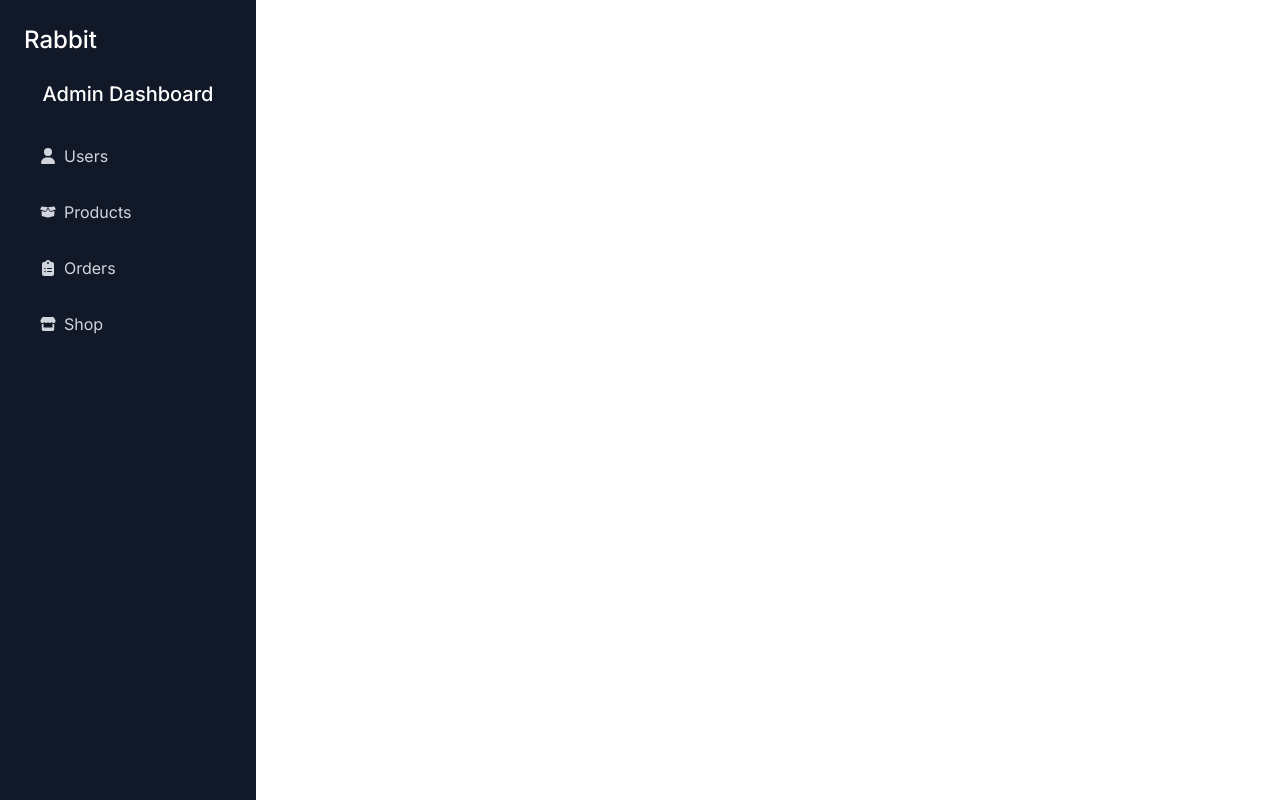
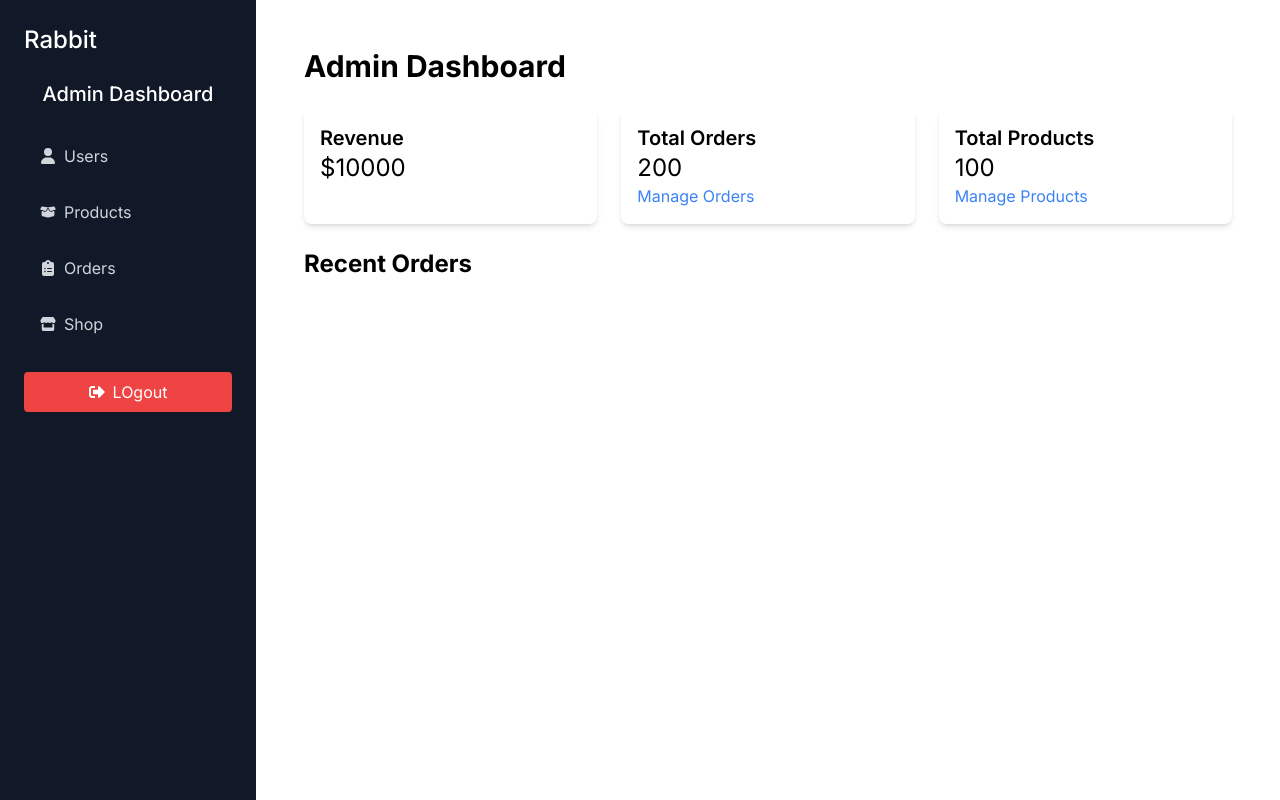
Before and after one commit to Akhilpatyal/Rabbit, a React (Vite) app in the folder frontend/: page /admin in a window 1280 px wide. Built offline with nearby package versions, Linux system fonts and the light colour scheme.

Commit message:
add admin section

```diff
--- a/frontend/src/App.jsx
+++ b/frontend/src/App.jsx
@@ -1,7 +1,7 @@
 import { BrowserRouter, Routes, Route } from "react-router-dom";
 import UserLayout from "./components/Layout/UserLayout";
 import Home from "./pages/Home";
-import {Toaster} from "sonner"
+import { Toaster } from "sonner";
 import Login from "./pages/Login";
 import Register from "./pages/Register";
 import Profile from "./pages/Profile";
@@ -12,25 +12,28 @@ import OrderConfirmation from "./pages/OrderConfirmation";
 import OrderDetailsPage from "./pages/OrderDetailsPage";
 import MyOrderPage from "./pages/MyOrderPage";
 import AdminLayout from "./components/Admin/AdminLayout";
+import AdminHomePage from "./pages/AdminHomePage";
 function App() {
   return (
-    <BrowserRouter future={{v7_startTransition:true}}>
-    <Toaster position="top-right"/>
+    <BrowserRouter future={{ v7_startTransition: true }}>
+      <Toaster position="top-right" />
       <Routes>
         <Route path="/" element={<UserLayout />}>
-          <Route index element={<Home />}/>
-          <Route path="login" element={<Login />}/>
-          <Route path="register" element={<Register />}/>
-          <Route path="profile" element={<Profile />}/>
-          <Route path="collections/:collection" element={<CollectionPage />}/>
-          <Route path="product/:id" element={<ProductDetails />}/>
-          <Route path="checkout" element={<CheckOut />}/>
-          <Route path="order-confirmation" element={<OrderConfirmation />}/>
-          <Route path="order/:id" element={<OrderDetailsPage />}/>
-          <Route path="/my-orders" element={<MyOrderPage />}/>
+          <Route index element={<Home />} />
+          <Route path="login" element={<Login />} />
+          <Route path="register" element={<Register />} />
+          <Route path="profile" element={<Profile />} />
+          <Route path="collections/:collection" element={<CollectionPage />} />
+          <Route path="product/:id" element={<ProductDetails />} />
+          <Route path="checkout" element={<CheckOut />} />
+          <Route path="order-confirmation" element={<OrderConfirmation />} />
+          <Route path="order/:id" element={<OrderDetailsPage />} />
+          <Route path="/my-orders" element={<MyOrderPage />} />
         </Route>
 
-          <Route path="/admin" element={<AdminLayout />}/>
+        <Route path="/admin" element={<AdminLayout />}>
+          <Route index element={<AdminHomePage />} />
+        </Route>
       </Routes>
     </BrowserRouter>
   );
--- a/frontend/src/components/Admin/AdminSlidebar.jsx
+++ b/frontend/src/components/Admin/AdminSlidebar.jsx
@@ -1,33 +1,77 @@
-import { FaBoxOpen, FaClipboardList, FaStore, FaUser } from "react-icons/fa6"
-import { Link, NavLink } from "react-router-dom"
+import { FaBoxOpen, FaClipboardList, FaStore, FaUser } from "react-icons/fa6";
+import { FaSignOutAlt } from "react-icons/fa";
+import { Link, NavLink, useNavigate } from "react-router-dom";
 
 const AdminSlidebar = () => {
+  const navigate = useNavigate();
+  const handleLogout = () => {
+    navigate("/");
+  };
   return (
     <div className="p-6">
       <div className="mb-6">
-            <Link to="/admin" className="text-2xl font-medium">Rabbit</Link>
+        <Link to="/admin" className="text-2xl font-medium">
+          Rabbit
+        </Link>
       </div>
       <h2 className="text-xl font-medium mb-6 text-center">Admin Dashboard</h2>
-        <div className="flex flex-col space-y-2">
-            <NavLink to="/admin/user"  className={({isActive})=>isActive?"bg-gray-700 text-white py-3 px-4 rounded flex items-center space-x-2":"text-gray-300 hover:bg-gray-700 hover:text-white py-3 px-4 rounded flex items-center space-x-2"}>
-                 <FaUser/>
+      <nav className="flex flex-col space-y-2">
+        <NavLink
+          to="/admin/user"
+          className={({ isActive }) =>
+            isActive
+              ? "bg-gray-700 text-white py-3 px-4 rounded flex items-center space-x-2"
+              : "text-gray-300 hover:bg-gray-700 hover:text-white py-3 px-4 rounded flex items-center space-x-2"
+          }
+        >
+          <FaUser />
           <span>Users</span>
         </NavLink>
-            <NavLink to="/admin/products"  className={({isActive})=>isActive?"bg-gray-700 text-white py-3 px-4 rounded flex items-center space-x-2":"text-gray-300 hover:bg-gray-700 hover:text-white py-3 px-4 rounded flex items-center space-x-2"}>
-                 <FaBoxOpen/>
+        <NavLink
+          to="/admin/products"
+          className={({ isActive }) =>
+            isActive
+              ? "bg-gray-700 text-white py-3 px-4 rounded flex items-center space-x-2"
+              : "text-gray-300 hover:bg-gray-700 hover:text-white py-3 px-4 rounded flex items-center space-x-2"
+          }
+        >
+          <FaBoxOpen />
           <span>Products</span>
         </NavLink>
-            <NavLink to="/admin/orders"  className={({isActive})=>isActive?"bg-gray-700 text-white py-3 px-4 rounded flex items-center space-x-2":"text-gray-300 hover:bg-gray-700 hover:text-white py-3 px-4 rounded flex items-center space-x-2"}>
-                 <FaClipboardList/>
+        <NavLink
+          to="/admin/orders"
+          className={({ isActive }) =>
+            isActive
+              ? "bg-gray-700 text-white py-3 px-4 rounded flex items-center space-x-2"
+              : "text-gray-300 hover:bg-gray-700 hover:text-white py-3 px-4 rounded flex items-center space-x-2"
+          }
+        >
+          <FaClipboardList />
           <span>Orders</span>
         </NavLink>
-            <NavLink to="/admin/orders"  className={({isActive})=>isActive?"bg-gray-700 text-white py-3 px-4 rounded flex items-center space-x-2":"text-gray-300 hover:bg-gray-700 hover:text-white py-3 px-4 rounded flex items-center space-x-2"}>
-                 <FaStore/>
+        <NavLink
+          to="/admin/orders"
+          className={({ isActive }) =>
+            isActive
+              ? "bg-gray-700 text-white py-3 px-4 rounded flex items-center space-x-2"
+              : "text-gray-300 hover:bg-gray-700 hover:text-white py-3 px-4 rounded flex items-center space-x-2"
+          }
+        >
+          <FaStore />
           <span>Shop</span>
         </NavLink>
+      </nav>
+      <div className="mt-6">
+        <button
+          onClick={handleLogout}
+          className="w-full bg-red-500 hover:bg-red-600 text-white py-2 px-4 rounded flex items-center justify-center space-x-2"
+        >
+          <FaSignOutAlt />
+          <span>LOgout</span>
+        </button>
       </div>
     </div>
-  )
-}
+  );
+};
 
-export default AdminSlidebar
+export default AdminSlidebar;
--- /dev/null
+++ b/frontend/src/pages/AdminHomePage.jsx
@@ -0,0 +1,43 @@
+import { Link } from "react-router-dom";
+
+const AdminHomePage = () => {
+    const orders=[
+        {
+            id:1233,
+            user:{
+                name:"Jhone Doe",
+            },
+            totalPrice:110,
+            status:"Processing",
+        },
+    ];
+  return (
+    <div className="max-w-7xl mx-auto p-6">
+        <h1 className="text-3xl font-bold mb-6">Admin Dashboard</h1>
+        <div className="grid grid-cols-1 sm:grid-cols-2 lg:grid-cols-3 gap-6">
+            <div className="p-4 shadow-md rounded-lg">
+                <h2 className="text-xl font-semibold">Revenue</h2>
+                <p className="text-2xl">$10000</p>
+            </div>
+            <div className="p-4 shadow-md rounded-lg">
+                <h2 className="text-xl font-semibold">Total Orders</h2>
+                <p className="text-2xl">200</p>
+                <Link to="/admin/orders" className="text-blue-500 hover:underline">Manage Orders</Link>
+            </div>
+            <div className="p-4 shadow-md rounded-lg">
+                <h2 className="text-xl font-semibold">Total Products</h2>
+                <p className="text-2xl">100</p>
+                <Link to="/admin/products" className="text-blue-500 hover:underline">Manage Products</Link>
+            </div>
+        </div>
+        <div className="mt-6">
+            <h2 className="text-2xl font-bold mb-4">Recent Orders</h2>
+            <div className="overflow-x-auto">
+                <table className="min-w-full text-center"></table>
+            </div>
+        </div>
+    </div>
+  )
+}
+
+export default AdminHomePage
```
Lines whose indentation alone changed are shown as unchanged.
